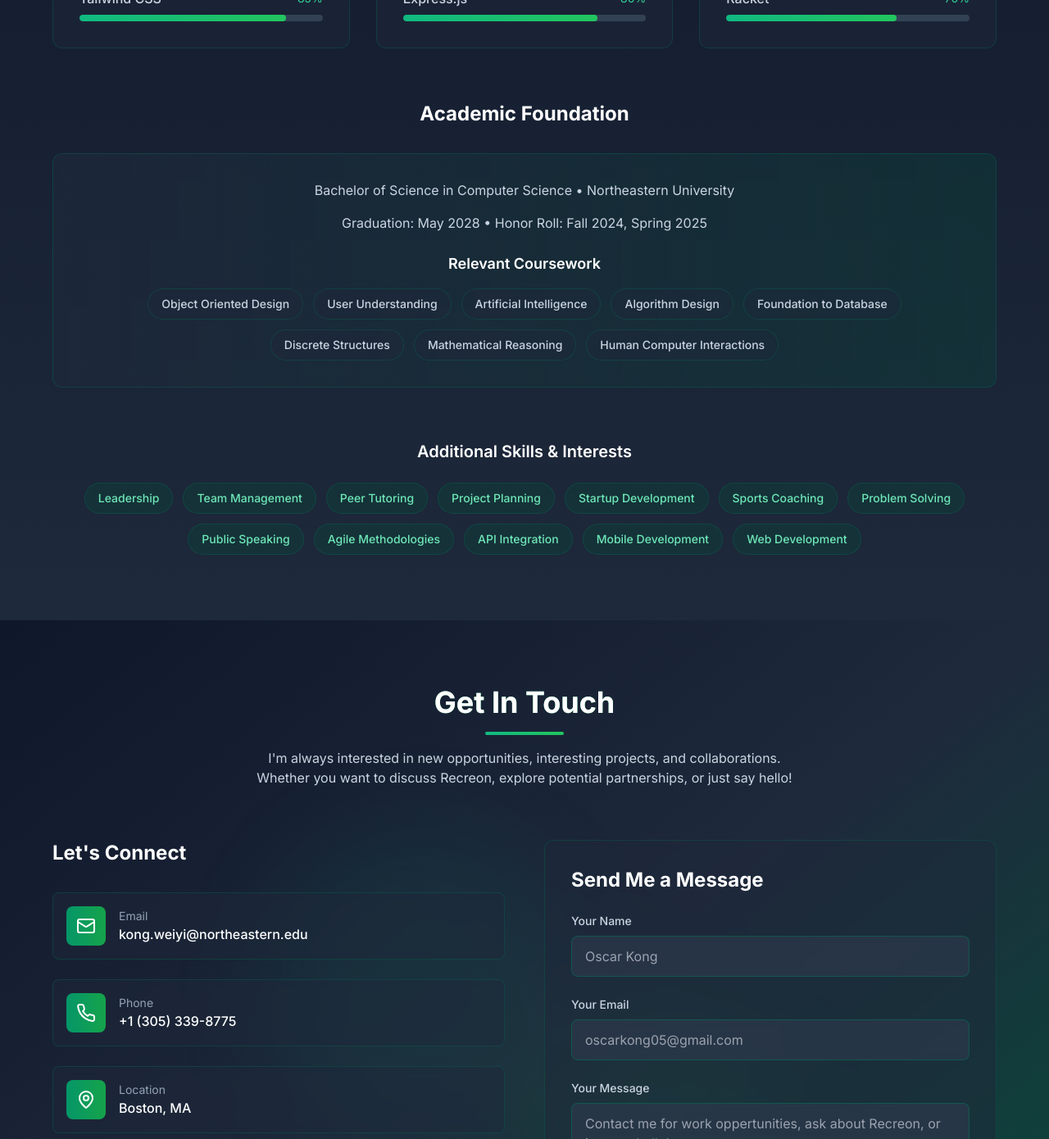
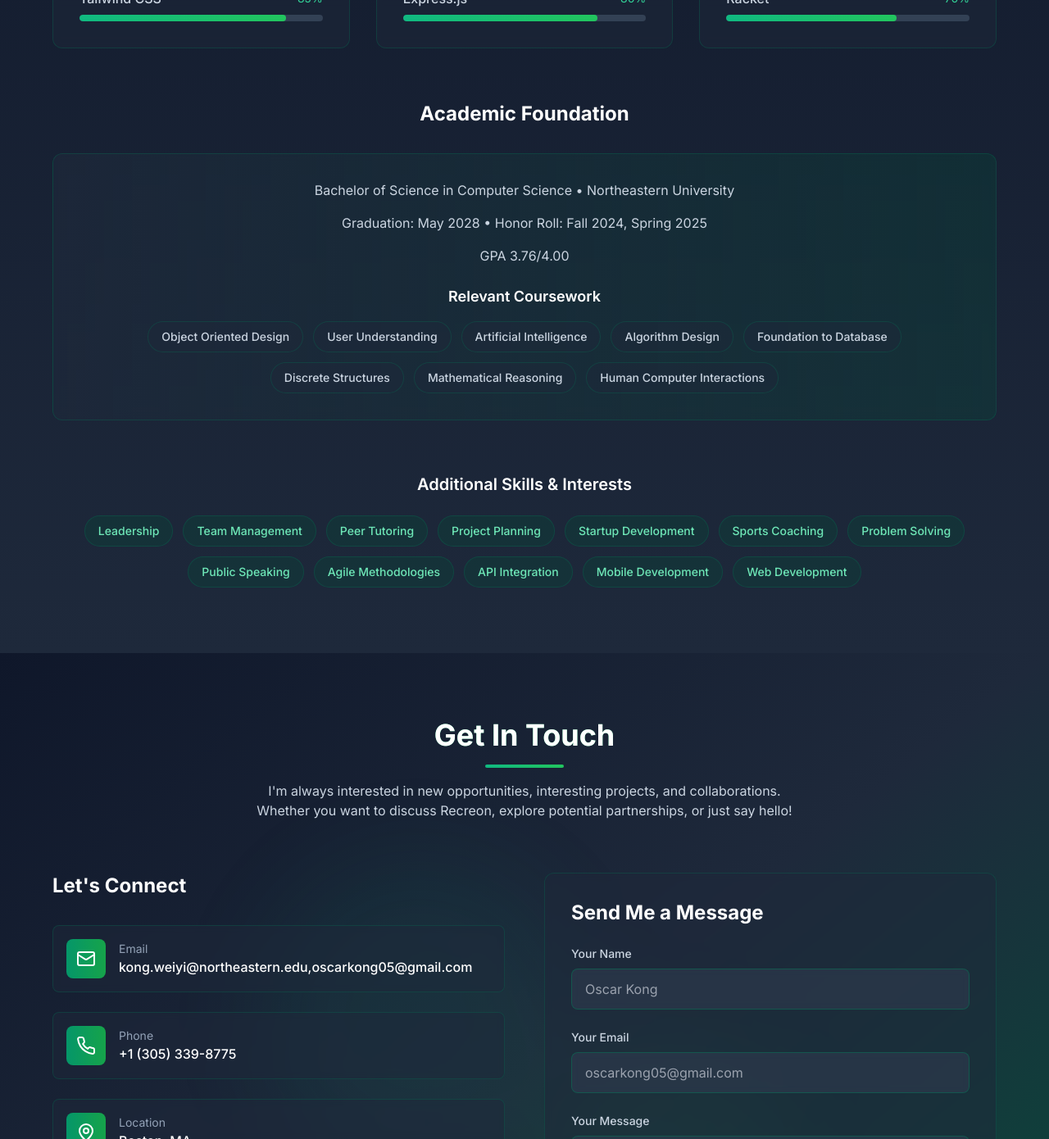
Before and after one commit to Oscar-Kong/Personal-Professional-Website, a React (Vite) app: page / in a window 1280 px wide. Shown: the part 4749-6139 px from the top of the page at 82% size. Built offline with nearby package versions, Linux system fonts and the light colour scheme.

Commit message:
link fix

```diff
--- a/src/components/Contact.tsx
+++ b/src/components/Contact.tsx
@@ -25,8 +25,8 @@ const Contact = () => {
     {
       icon: <Mail className="w-6 h-6" />,
       title: "Email",
-      value: "kong.weiyi@northeastern.edu",
-      link: "mailto:kong.weiyi@northeastern.edu, mailto:oscarkong05@gmail.com",
+      value: "kong.weiyi@northeastern.edu,oscarkong05@gmail.com",
+      link: "mailto:kong.weiyi@northeastern.edu",
     },
     {
       icon: <Phone className="w-6 h-6" />,
--- a/src/components/Experience.tsx
+++ b/src/components/Experience.tsx
@@ -112,7 +112,7 @@ const Experience = () => {
         </div>
       </div>
 
-      <style jsx>{`
+      <style>{`
         .animate-in {
           opacity: 1 !important;
           transform: translateY(0) !important;
--- a/src/components/Hero.tsx
+++ b/src/components/Hero.tsx
@@ -85,7 +85,7 @@ const Hero = () => {
         {/* Enhanced Social Links with green theme */}
         <div className="flex gap-6 mb-16">
           <a
-            href="https://github.com/WeiyiKong"
+            href="https://github.com/Oscar-Kong"
             target="_blank"
             rel="noopener noreferrer"
             className="p-3 bg-slate-800/50 text-emerald-300 rounded-full hover:bg-emerald-700/50 hover:text-white transition-all duration-300 transform hover:scale-110 backdrop-blur-sm border border-emerald-700/50 hover:border-emerald-500"
--- a/src/components/Skills.tsx
+++ b/src/components/Skills.tsx
@@ -93,6 +93,7 @@ const Skills = () => {
               <div className="text-center mb-6">
                 <div className="text-slate-300 mb-4">Bachelor of Science in Computer Science • Northeastern University</div>
                 <div className="text-slate-300 mb-4">Graduation: May 2028 • Honor Roll: Fall 2024, Spring 2025</div>
+                <div className="text-slate-300 mb-4">GPA 3.76/4.00</div>
               </div>
 
               <div>
```
